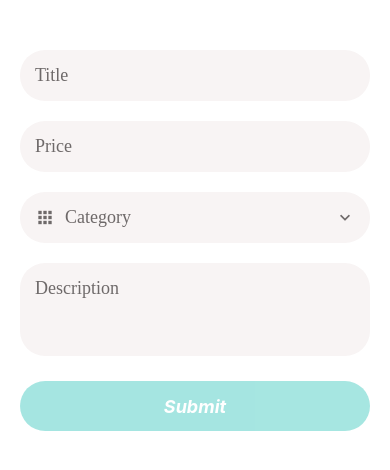
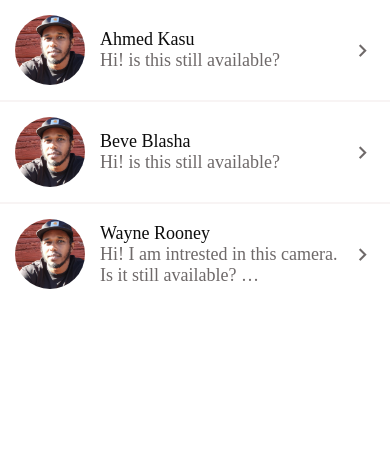
Before and after one commit to AhmedKasu/resale-used-staff-app, a React Native app: screen / in a window 390 px wide. Shown: the top 470 px of the page. Built offline with nearby package versions, Linux system fonts and the light colour scheme.

Commit message:
Added a MessagesScreen for viewing incoming messages

```diff
--- a/App.js
+++ b/App.js
@@ -1,11 +1,39 @@
 import { View, StyleSheet } from 'react-native';
 
-import ListingPostScreen from './app/screens/ListingPostScreen';
+import MessagesScreen from './app/screens/MessagesScreen';
+
+const messages = [
+  {
+    id: 1,
+    sender: {
+      name: 'Ahmed Kasu',
+      image: require('./app/assets/Ahmed.jpg'),
+    },
+    message: 'Hi! is this still available?',
+  },
+  {
+    id: 2,
+    sender: {
+      name: 'Beve Blasha',
+      image: require('./app/assets/Ahmed.jpg'),
+    },
+    message: 'Hi! is this still available?',
+  },
+  {
+    id: 3,
+    sender: {
+      name: 'Wayne Rooney',
+      image: require('./app/assets/Ahmed.jpg'),
+    },
+    message:
+      'Hi! I am intrested in this camera. Is it still available? sjnsdöjsödjsdökc sdökc sdöksd öskd sdök sdöks',
+  },
+];
 
 export default function App() {
   return (
     <View style={styles.container}>
-      <ListingPostScreen />
+      <MessagesScreen initialMessages={messages} />
     </View>
   );
 }
--- a/app/components/AppForm/CustomFormPicker.js
+++ b/app/components/AppForm/CustomFormPicker.js
@@ -4,8 +4,7 @@ import CustomPicker from '../CustomPicker';
 import ErrorMessage from '../ErrorMessage';
 
 const CustomFormPicker = ({ icon, placeholder, items, name }) => {
-  const { errors, setFieldValue, setFieldTouched, touched, values } =
-    useFormikContext();
+  const { errors, setFieldValue, touched, values } = useFormikContext();
 
   return (
     <>
--- a/app/components/CustomIcon.js
+++ b/app/components/CustomIcon.js
@@ -1,6 +1,6 @@
 import { View } from 'react-native';
 
-import { MaterialIcons } from '@expo/vector-icons';
+import { MaterialCommunityIcons } from '@expo/vector-icons';
 
 import colors from '../config/colors';
 
@@ -16,7 +16,7 @@ const CustomIcon = ({ name, color = 'black', size = 40 }) => {
 
   return (
     <View style={[iconWrapper, { backgroundColor: colors[color] }]}>
-      <MaterialIcons name={name} size={size * 0.5} color={'white'} />
+      <MaterialCommunityIcons name={name} size={size * 0.5} color={'white'} />
     </View>
   );
 };
--- a/app/components/CustomText.js
+++ b/app/components/CustomText.js
@@ -2,8 +2,12 @@ import { Text } from 'react-native';
 
 import defaultStyles from '../config/styles';
 
-const CustomText = ({ children, style }) => {
-  return <Text style={[defaultStyles.text, style]}>{children}</Text>;
+const CustomText = ({ children, style, ...otherProps }) => {
+  return (
+    <Text style={[defaultStyles.text, style]} {...otherProps}>
+      {children}
+    </Text>
+  );
 };
 
 export default CustomText;
--- /dev/null
+++ b/app/components/Lists/ListItem.js
@@ -0,0 +1,68 @@
+import { View, Image, StyleSheet, TouchableHighlight } from 'react-native';
+
+import CustomText from '../CustomText';
+import colors from '../../config/colors';
+import { MaterialCommunityIcons } from '@expo/vector-icons';
+import Swipeable from 'react-native-gesture-handler/Swipeable';
+
+const ListItem = ({
+  image,
+  IconComponent,
+  rightActions,
+  title,
+  subTitle,
+  onPress,
+}) => {
+  return (
+    <Swipeable renderRightActions={rightActions}>
+      <TouchableHighlight onPress={onPress}>
+        <View style={styles.itemContainer}>
+          {IconComponent}
+          {image && <Image style={styles.image} source={image} />}
+          <View style={styles.detailsContainer}>
+            <CustomText style={styles.title} numberOfLines={1}>
+              {title}
+            </CustomText>
+            {subTitle && (
+              <CustomText style={styles.subTitle} numberOfLines={2}>
+                {subTitle}
+              </CustomText>
+            )}
+          </View>
+          <MaterialCommunityIcons
+            name={'chevron-right'}
+            color={colors.medium}
+            size={25}
+          />
+        </View>
+      </TouchableHighlight>
+    </Swipeable>
+  );
+};
+
+const styles = StyleSheet.create({
+  itemContainer: {
+    alignItems: 'center',
+    flexDirection: 'row',
+    padding: 15,
+    backgroundColor: colors.white,
+  },
+  image: {
+    width: 70,
+    height: 70,
+    borderRadius: 35,
+  },
+  detailsContainer: {
+    flex: 1,
+    justifyContent: 'center',
+    marginLeft: 15,
+  },
+  title: {
+    fontWeight: '500',
+  },
+  subTitle: {
+    color: colors.medium,
+  },
+});
+
+export default ListItem;
--- /dev/null
+++ b/app/components/Lists/ListItemDeleteAction.js
@@ -0,0 +1,29 @@
+import { View, StyleSheet, TouchableWithoutFeedback } from 'react-native';
+import { MaterialCommunityIcons } from '@expo/vector-icons';
+
+import colors from '../../config/colors';
+
+const ListItemDeleteAction = ({ onPress }) => {
+  return (
+    <TouchableWithoutFeedback onPress={onPress}>
+      <View style={styles.container}>
+        <MaterialCommunityIcons
+          name='trash-can'
+          color={colors.white}
+          size={35}
+        />
+      </View>
+    </TouchableWithoutFeedback>
+  );
+};
+
+const styles = StyleSheet.create({
+  container: {
+    width: 100,
+    backgroundColor: colors.danger,
+    alignItems: 'center',
+    justifyContent: 'center',
+  },
+});
+
+export default ListItemDeleteAction;
--- a/app/components/ListSeparator.js
+++ b/app/components/Lists/ListSeparator.js
@@ -1,6 +1,6 @@
 import { View, StyleSheet } from 'react-native';
 
-import colors from '../config/colors';
+import colors from '../../config/colors';
 
 const ListSeparator = () => {
   return <View style={styles.separator} />;
--- a/app/screens/ListingDetailsScreen.js
+++ b/app/screens/ListingDetailsScreen.js
@@ -1,7 +1,7 @@
 import { View, Image, StyleSheet } from 'react-native';
 
 import CustomText from '../components/CustomText';
-import ListItem from '../components/ListItem';
+import ListItem from '../components/Lists/ListItem';
 
 import colors from '../config/colors';
 
--- /dev/null
+++ b/app/screens/MessagesScreen.js
@@ -0,0 +1,78 @@
+import { useState } from 'react';
+import { FlatList, StyleSheet, View } from 'react-native';
+
+import ListItem from '../components/Lists/ListItem';
+import ListItemDeleteAction from '../components/Lists/ListItemDeleteAction';
+import ListSeparator from '../components/Lists/ListSeparator';
+import SafeAreaScreen from '../screens/SafeAreScreen';
+
+const MessagesScreen = ({ initialMessages }) => {
+  const [messages, setMessages] = useState(initialMessages);
+  const [refreshing, setRefreshing] = useState(false);
+
+  const handleDelete = (message) => {
+    setMessages(messages.filter((m) => m.id !== message.id));
+  };
+
+  const handleRefresh = () => {
+    setMessages([
+      {
+        id: 1,
+        sender: {
+          name: 'Ahmed Kasu',
+          image: require('../assets/Ahmed.jpg'),
+        },
+        message: 'Hi! is this still available?',
+      },
+      {
+        id: 2,
+        sender: {
+          name: 'Beve Blasha',
+          image: require('../assets/Ahmed.jpg'),
+        },
+        message: 'Hi! is this still available?',
+      },
+    ]);
+  };
+
+  return (
+    <SafeAreaScreen>
+      <FlatList
+        data={messages}
+        showsVerticalScrollIndicator={false}
+        keyExtractor={(messages) => messages.id.toString()}
+        renderItem={({ item }) => (
+          <View style={styles.container}>
+            <View style={styles.message}>
+              <ListItem
+                image={item.sender.image}
+                title={item.sender.name}
+                subTitle={item.message}
+                onPress={() => console.log(item)}
+                rightActions={() => (
+                  <ListItemDeleteAction onPress={() => handleDelete(item)} />
+                )}
+              />
+            </View>
+          </View>
+        )}
+        ItemSeparatorComponent={ListSeparator}
+        refreshing={refreshing}
+        onRefresh={handleRefresh}
+      />
+    </SafeAreaScreen>
+  );
+};
+
+const styles = StyleSheet.create({
+  container: {
+    alignItems: 'center',
+    flex: 1,
+    flexDirection: 'row',
+  },
+  message: {
+    flex: 1,
+  },
+});
+
+export default MessagesScreen;
--- a/package.json
+++ b/package.json
@@ -19,7 +19,8 @@
     "react-dom": "18.0.0",
     "react-native": "0.69.6",
     "react-native-web": "~0.18.7",
-    "yup": "^0.32.11"
+    "yup": "^0.32.11",
+    "react-native-gesture-handler": "~2.5.0"
   },
   "devDependencies": {
     "@babel/core": "^7.12.9",
```
Also changed, not shown: app/components/ListItem.js (deleted, +0 -46 lines), 1 other file (tests, documents, lock files or other folders).
